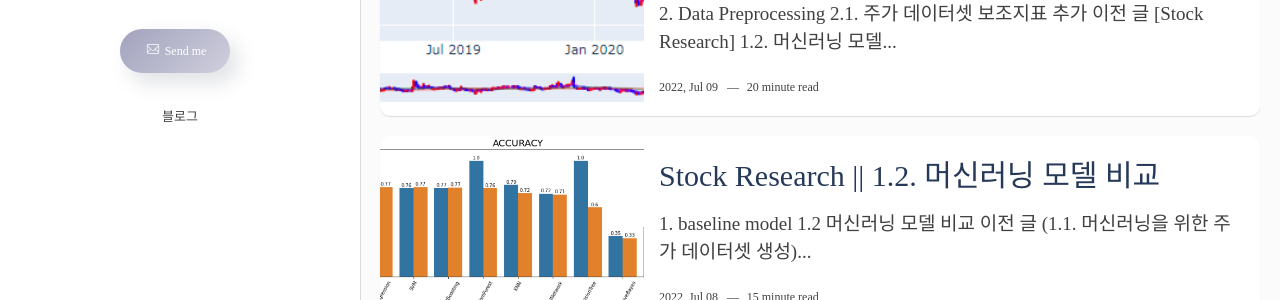
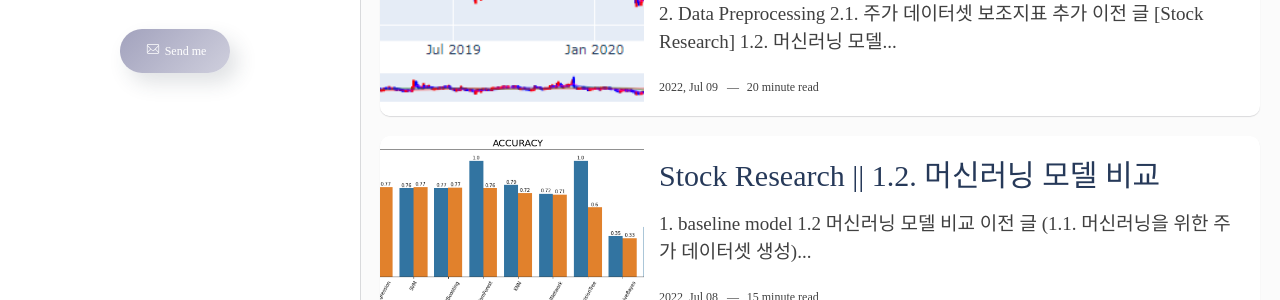
Before and after one commit to ag-su/myblog, a Jekyll site: the page built from index.html, in a window 1280 px wide. Shown: the part 202-502 px from the top of the page. Built offline with Jekyll 4.4.1, drawn with Linux system fonts in a browser that asks for light colours; some web fonts are replaced; the list of posts is cut into pages by our own code.

Commit message:
Update _config.yml

```diff
--- a/_config.yml
+++ b/_config.yml
@@ -9,7 +9,7 @@
 author-job:     Department of Data Science
 author-email:   eunsugim815@gmail.com # Add your email for contant form.
 # author-twitter: artemsheludko_ # Add your twitter account
-about-author:   블로그
+about-author:
 # Social settings
 # social-twitter:   artemsheludko_
 # social-facebook:
```
